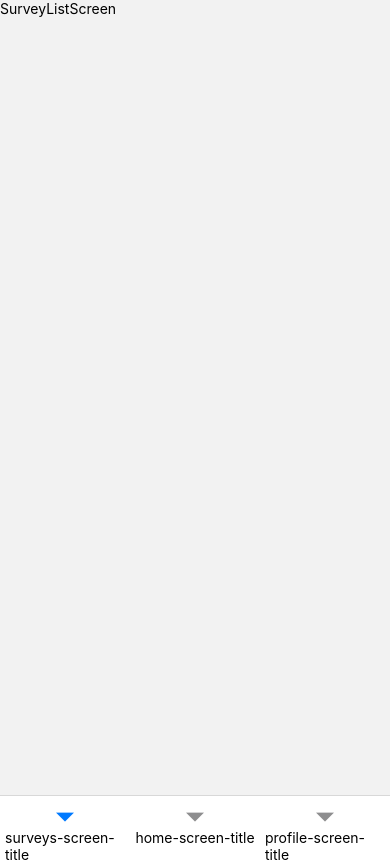
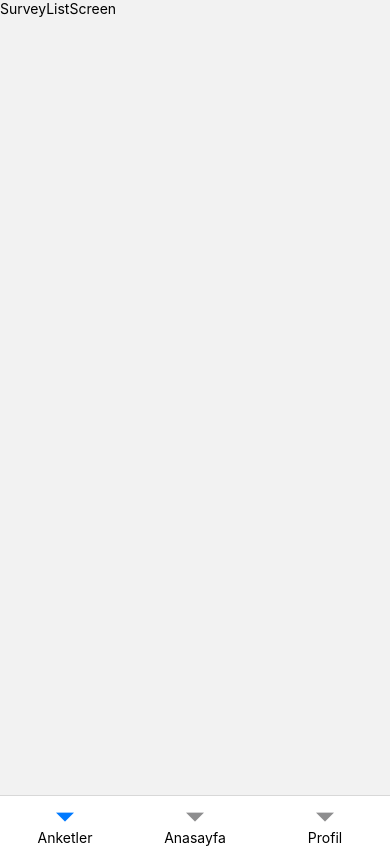
Before and after one commit to beyzayurukakar-p/case-for-baykar, a React Native app: screen / in a window 390 px wide. Built offline with nearby package versions, Linux system fonts and the light colour scheme.

Commit message:
feat: configured localization

```diff
--- a/App.tsx
+++ b/App.tsx
@@ -1,4 +1,5 @@
 import { Navigation } from './src/core/navigation/Navigation';
+import './src/core/localization/configuration';
 
 const App = () => {
   return <Navigation />;
--- a/db.json
+++ b/db.json
@@ -107,18 +107,22 @@
   ],
   "translations": {
     "tr": {
+      "translation": {
         "your-mode-today": "Bugünkü Modunuz Nasıl?",
         "how-do-you-feel-today": "Bugün kendinizi nasıl hissediyorsunuz?",
         "home-screen-title": "Anasayfa",
         "surveys-screen-title": "Anketler",
         "profile-screen-title": "Profil"
+      }
     },
     "en": {
+      "translation": {
         "your-mode-today": "How is Your Mode Today?",
         "how-do-you-feel-today": "How do you feel today?",
         "home-screen-title": "Home",
         "surveys-screen-title": "Surveys",
         "profile-screen-title": "Profile"
+      }
     }
   },
   "userPreferences": [
--- a/package.json
+++ b/package.json
@@ -14,7 +14,9 @@
     "@react-navigation/bottom-tabs": "^7.0.5",
     "@react-navigation/native": "^7.0.3",
     "@react-navigation/stack": "^7.0.4",
+    "i18next": "^23.16.5",
     "react": "18.3.1",
+    "react-i18next": "^15.1.1",
     "react-native": "0.76.2",
     "react-native-gesture-handler": "^2.21.2",
     "react-native-safe-area-context": "^4.14.0",
--- /dev/null
+++ b/src/core/localization/configuration.ts
@@ -0,0 +1,10 @@
+import i18next from 'i18next';
+import { initReactI18next } from 'react-i18next';
+import db from '../../../db.json';
+
+i18next.use(initReactI18next).init({
+  lng: 'tr',
+  debug: true,
+  resources: db.translations,
+  compatibilityJSON: 'v3',
+});
--- a/src/core/localization/index.ts
+++ /dev/null
@@ -1,9 +0,0 @@
-import { useCallback } from 'react';
-
-export const useLocale = () => {
-  const translate = useCallback((textId: string) => {
-    return textId;
-  }, []);
-
-  return translate;
-};
--- /dev/null
+++ b/src/core/localization/languages.ts
@@ -0,0 +1,4 @@
+export const LANGUAGES = {
+  tr: 'tr',
+  en: 'en',
+};
--- /dev/null
+++ b/src/core/localization/useLocale.ts
@@ -0,0 +1,19 @@
+import { useCallback } from 'react';
+import { useTranslation } from 'react-i18next';
+import { LANGUAGES } from './languages';
+
+export const useLocalization = () => {
+  const localization = useTranslation();
+
+  const changeLanguage = useCallback(
+    (newLang: keyof typeof LANGUAGES) => {
+      localization.i18n.changeLanguage(newLang);
+    },
+    [localization.i18n]
+  );
+
+  return {
+    t: localization.t,
+    changeLanguage,
+  };
+};
--- a/src/core/navigation/components/TabLabel.tsx
+++ b/src/core/navigation/components/TabLabel.tsx
@@ -1,9 +1,9 @@
 import { Text } from 'react-native';
-import { useLocale } from '../../localization';
+import { useLocalization } from '../../localization/useLocale';
 
 const TabBarLabel = (props: { focused: boolean; textId: string }) => {
-  const localized = useLocale();
-  return <Text>{localized(props.textId)}</Text>;
+  const { t } = useLocalization();
+  return <Text>{t(props.textId)}</Text>;
 };
 
 export default TabBarLabel;
```
Also changed, not shown: 1 other file (tests, documents, lock files or other folders). Lines whose indentation alone changed are shown as unchanged.
